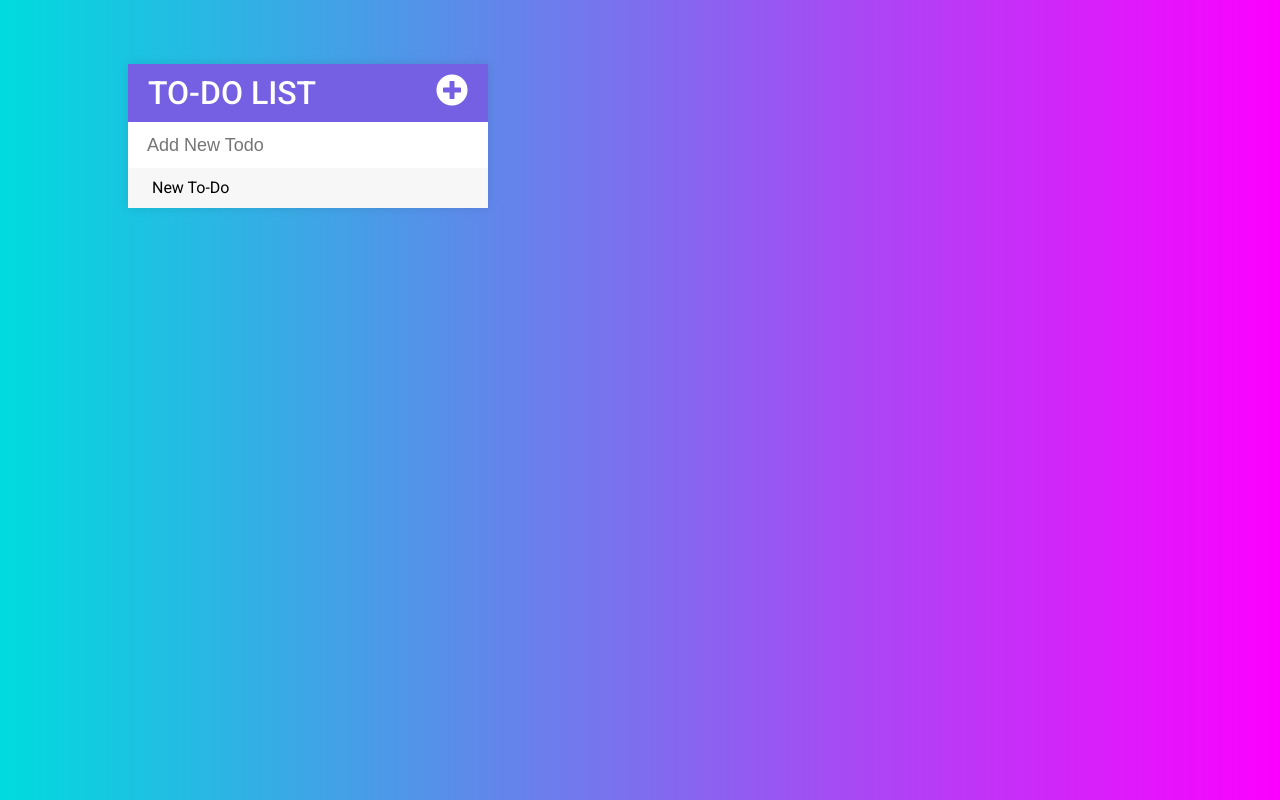
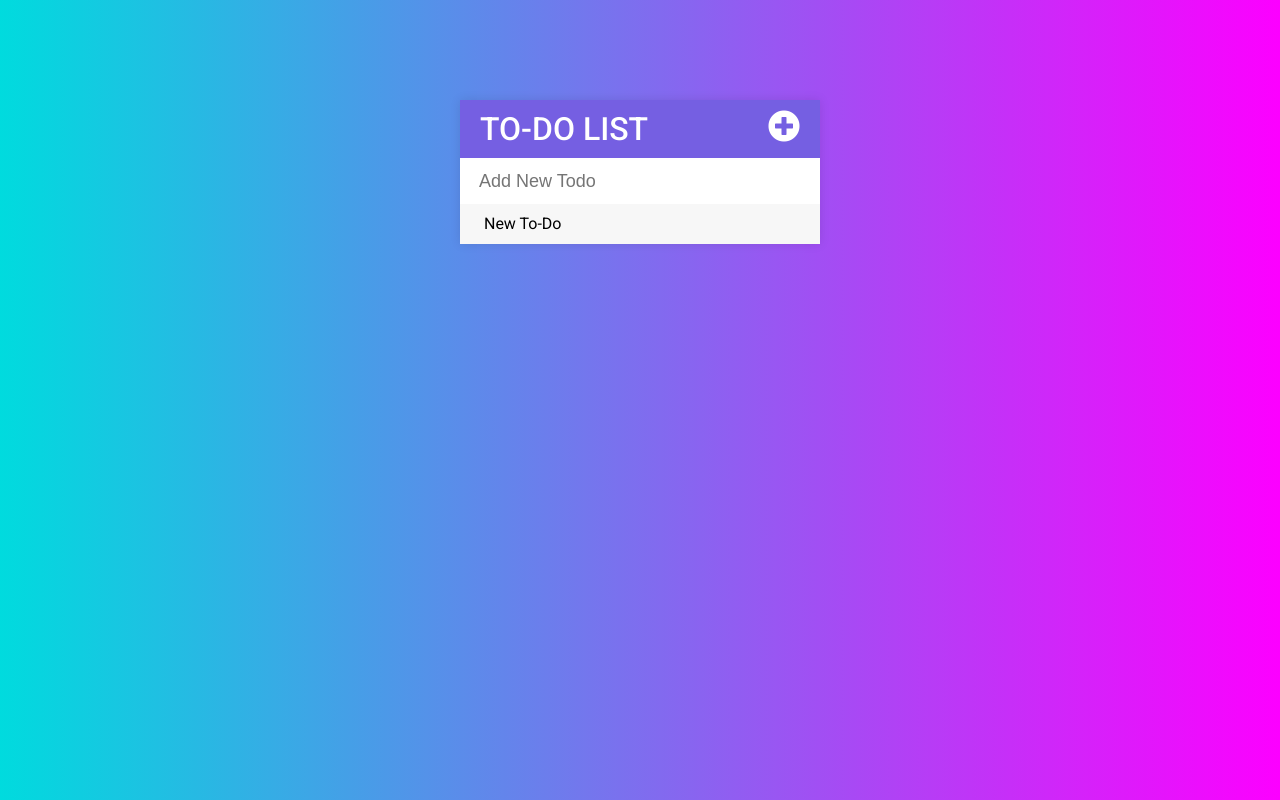
Before and after one commit to vigne5hwaran/todo-list, a plain HTML site: page index.html in a window 1280 px wide. Drawn offline with Linux system fonts and the light colour scheme.

Commit message:
container position changed

```diff
--- a/css/todo.css
+++ b/css/todo.css
@@ -13,8 +13,7 @@ body {
 }
 #container {
 	width: 360px;
-	/*margin: 100px auto;*/
-	margin: 5% 10%;
+	margin: 100px auto;
 	background: #f7f7f7;
 	box-shadow: 0 0 10px rgba(0,0,0, 0.1);
 }
```
